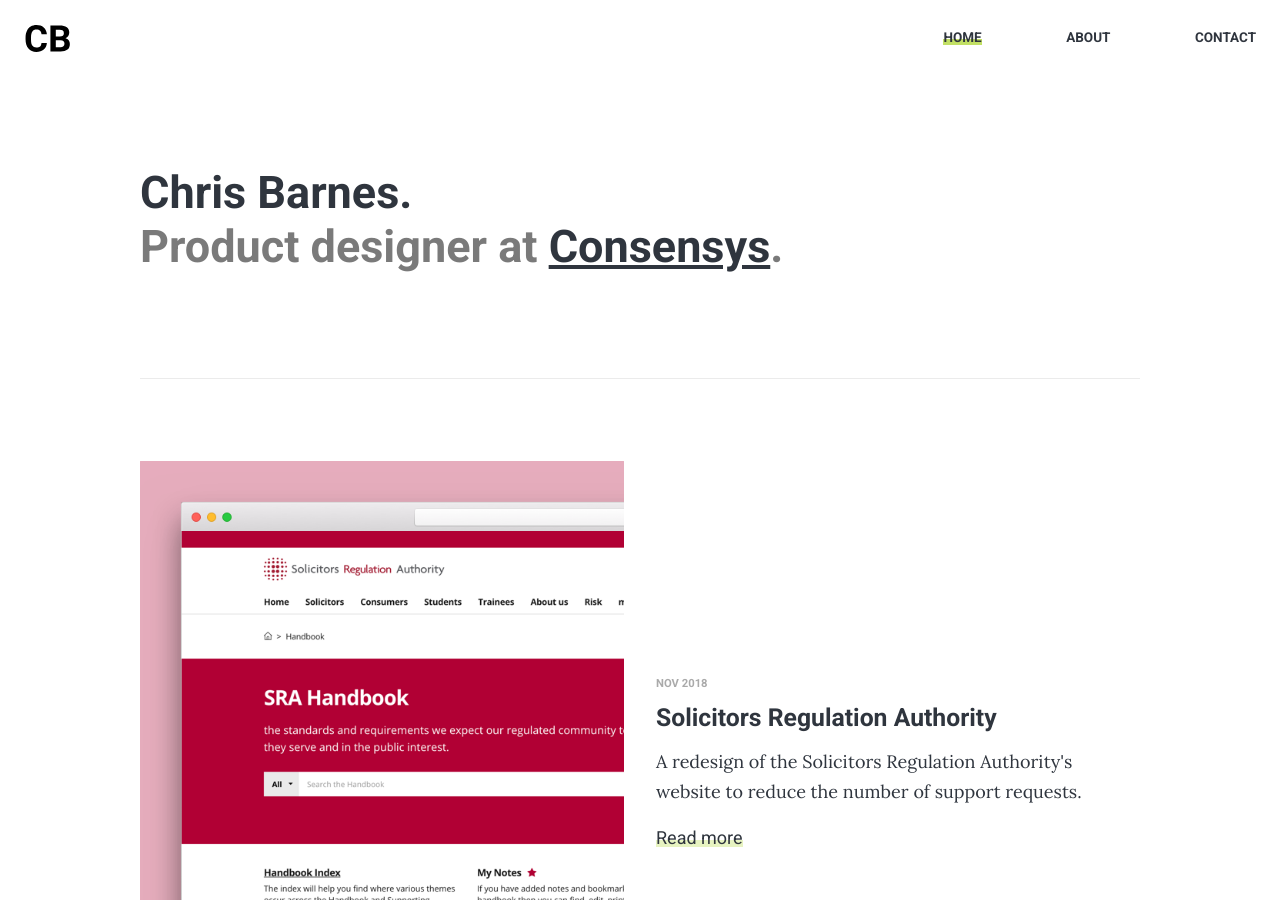
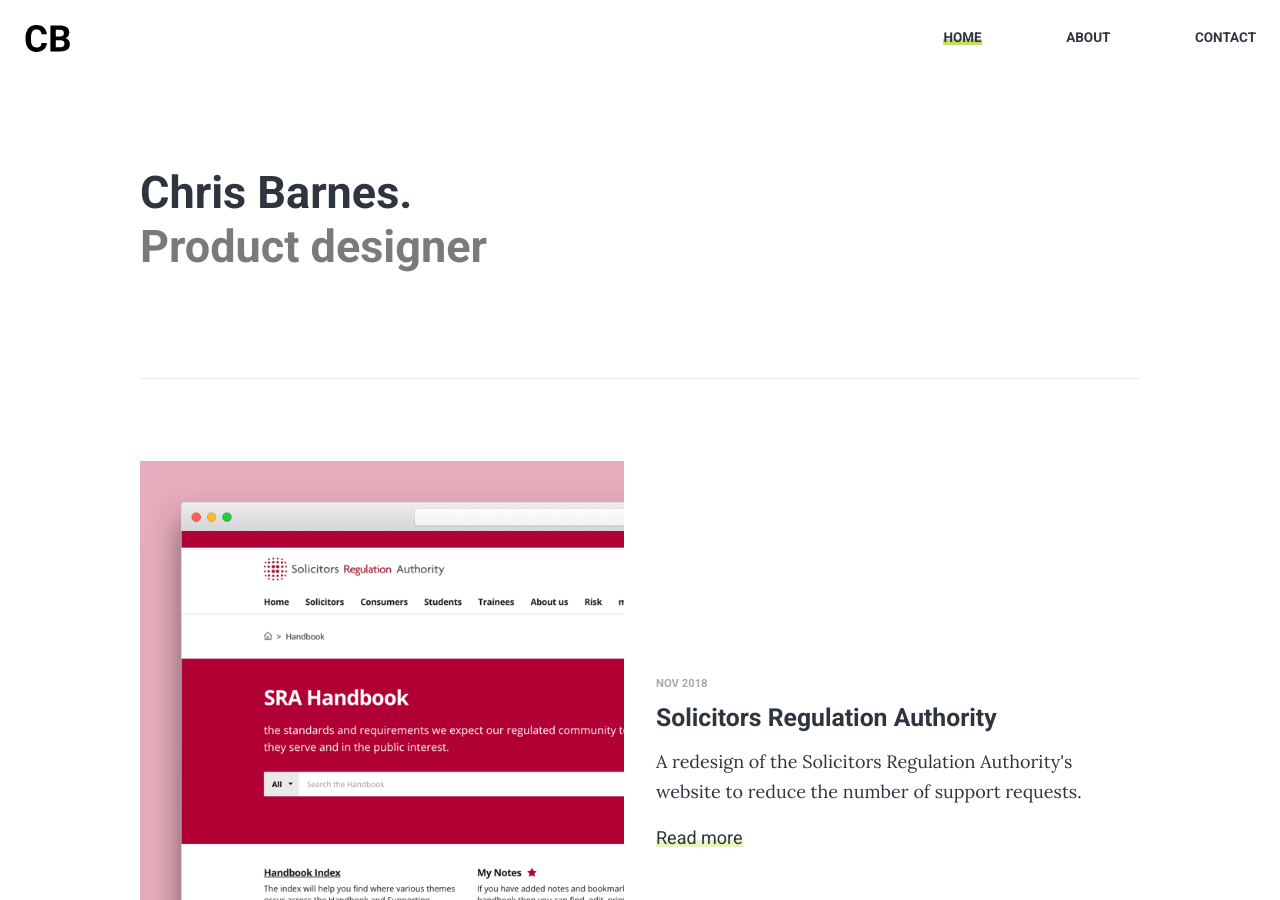
Before and after one commit to cjhbarnes/cjhbarnes.github.io, a Jekyll site: the page built from index.html, in a window 1280 px wide and 900 px high. Built offline with Jekyll 4.4.1, drawn with Linux system fonts in a browser that asks for light colours; nearby versions of some CDN libraries.

Commit message:
Update index.html
updated

```diff
--- a/index.html
+++ b/index.html
@@ -4,7 +4,7 @@
 ---
 
 <section class="band page-title page-title--home">
-  <h1>Chris Barnes. <br><span class="text-light">Product designer at <a href="https://consensys.net/">Consensys</a>.</span></h1>
+  <h1>Chris Barnes. <br><span class="text-light">Product designer</span></h1>
 </section>
 
 {% include case-study-list.html %}
```
